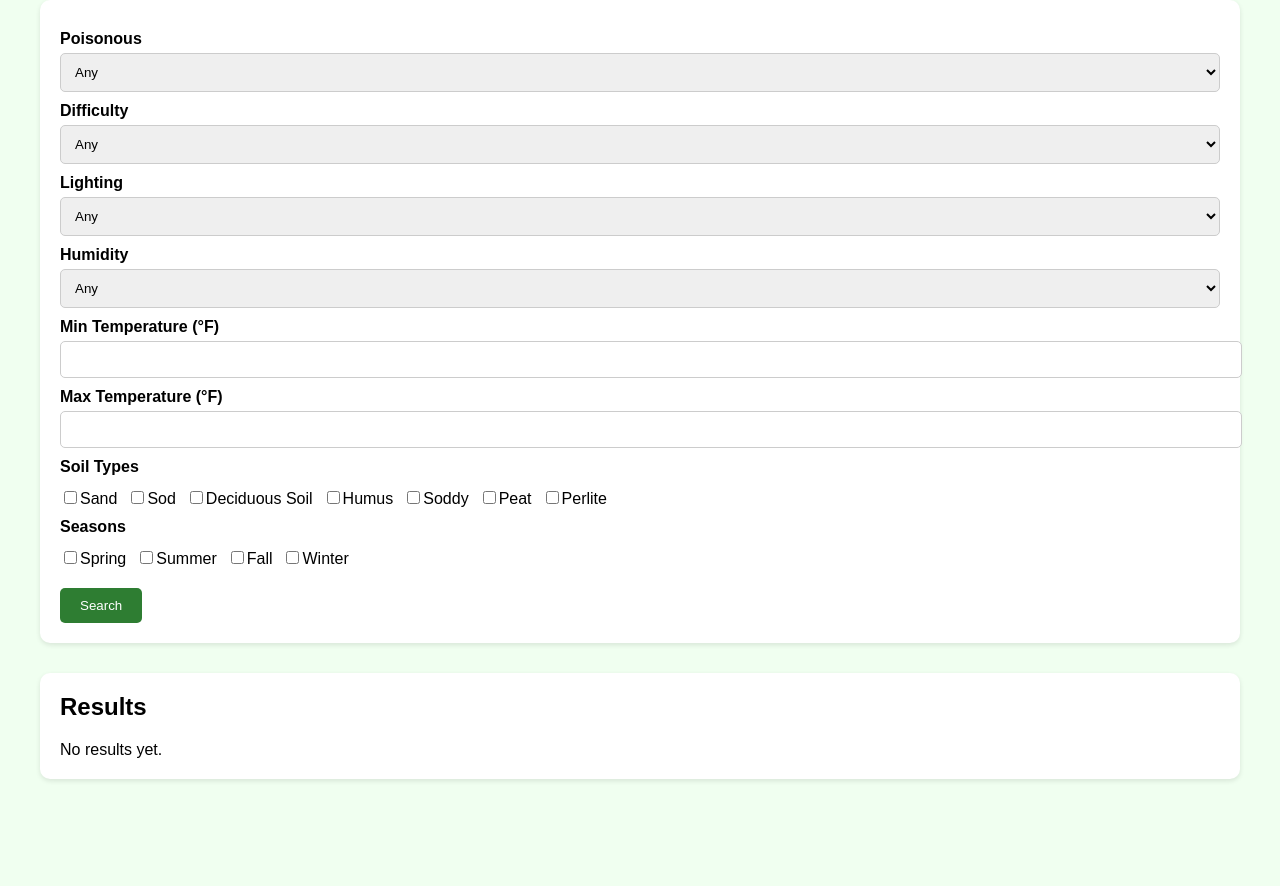
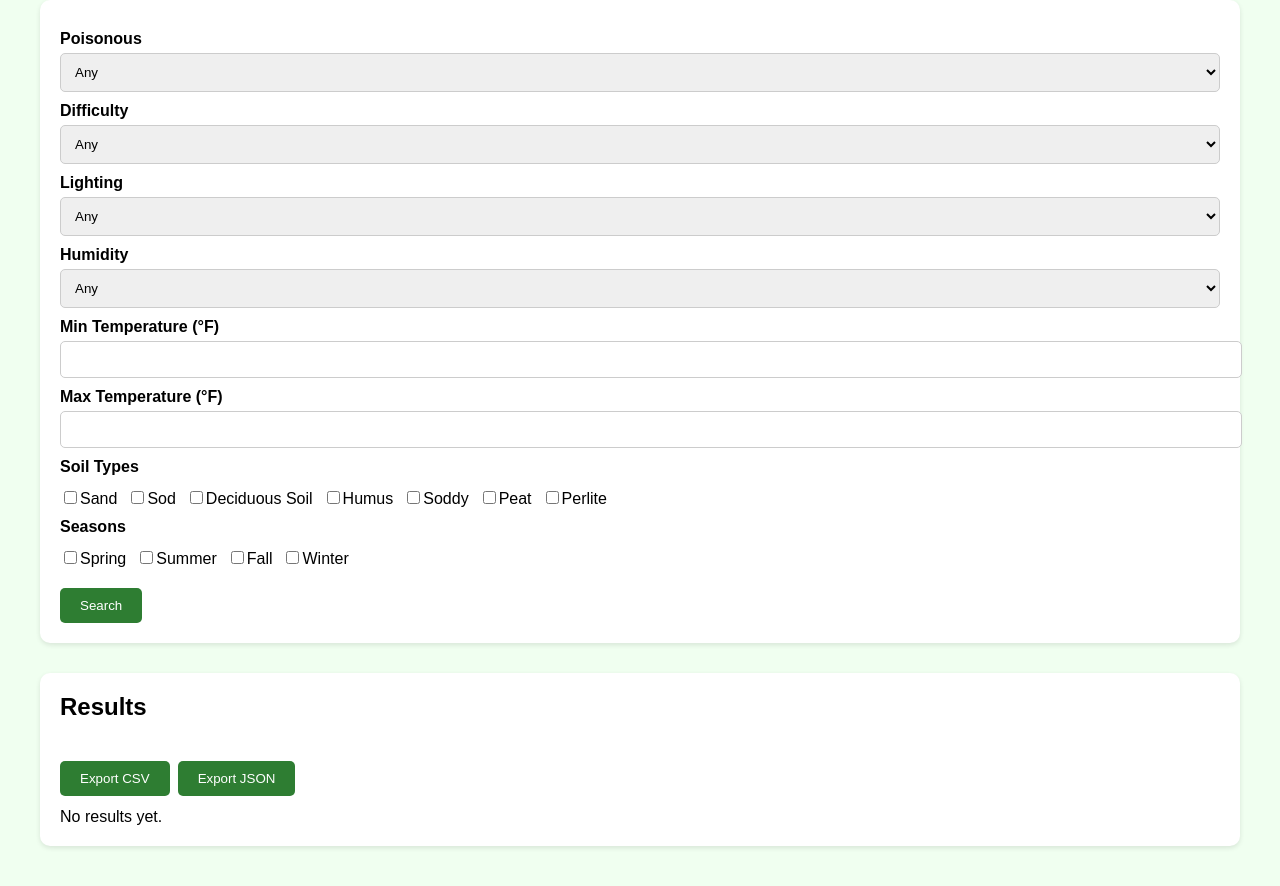
Before and after one commit to CMPSC3943FA25/team3, a plain HTML site: page frontend/index.html in a window 1280 px wide. Shown: the part 99-985 px from the top of the page. Before the commit the page ends 918 px from the top, so only its background shows below. Drawn offline with Linux system fonts and the light colour scheme.

Commit message:
Update index.html
index.html: add Export CSV / Export JSON buttons in Results section.

```diff
--- a/frontend/index.html
+++ b/frontend/index.html
@@ -149,6 +149,12 @@
 
     <div id="results">
       <h2>Results</h2>
+            <!-- Export buttons -->
+    <div style="display:flex; gap:8px; margin-bottom:12px">
+      <button type="button" id="exportCsvBtn">Export CSV</button>
+      <button type="button" id="exportJsonBtn">Export JSON</button>
+    </div>
+
       <div id="plant_list">No results yet.</div>
     </div>
   </body>
```
